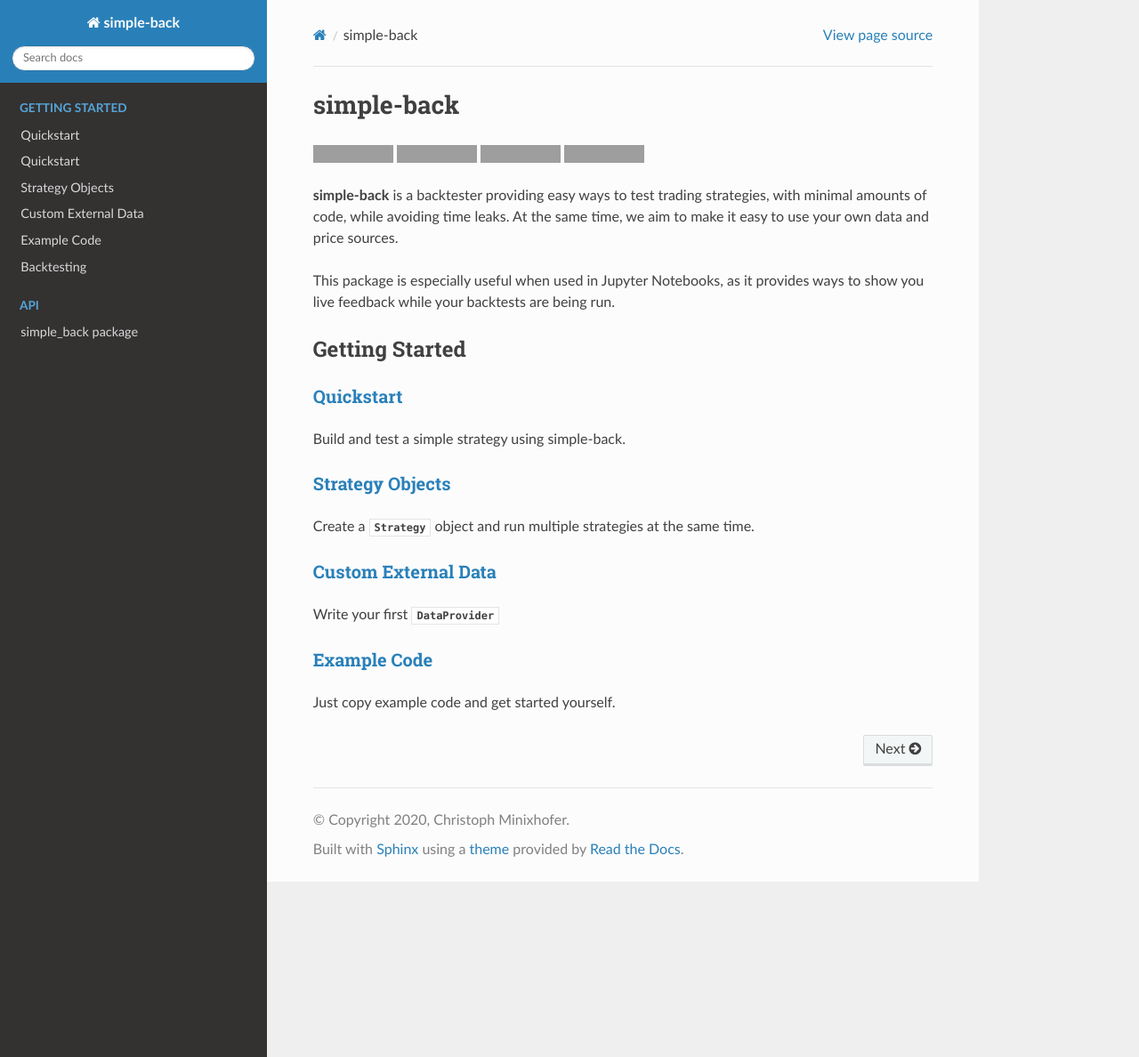
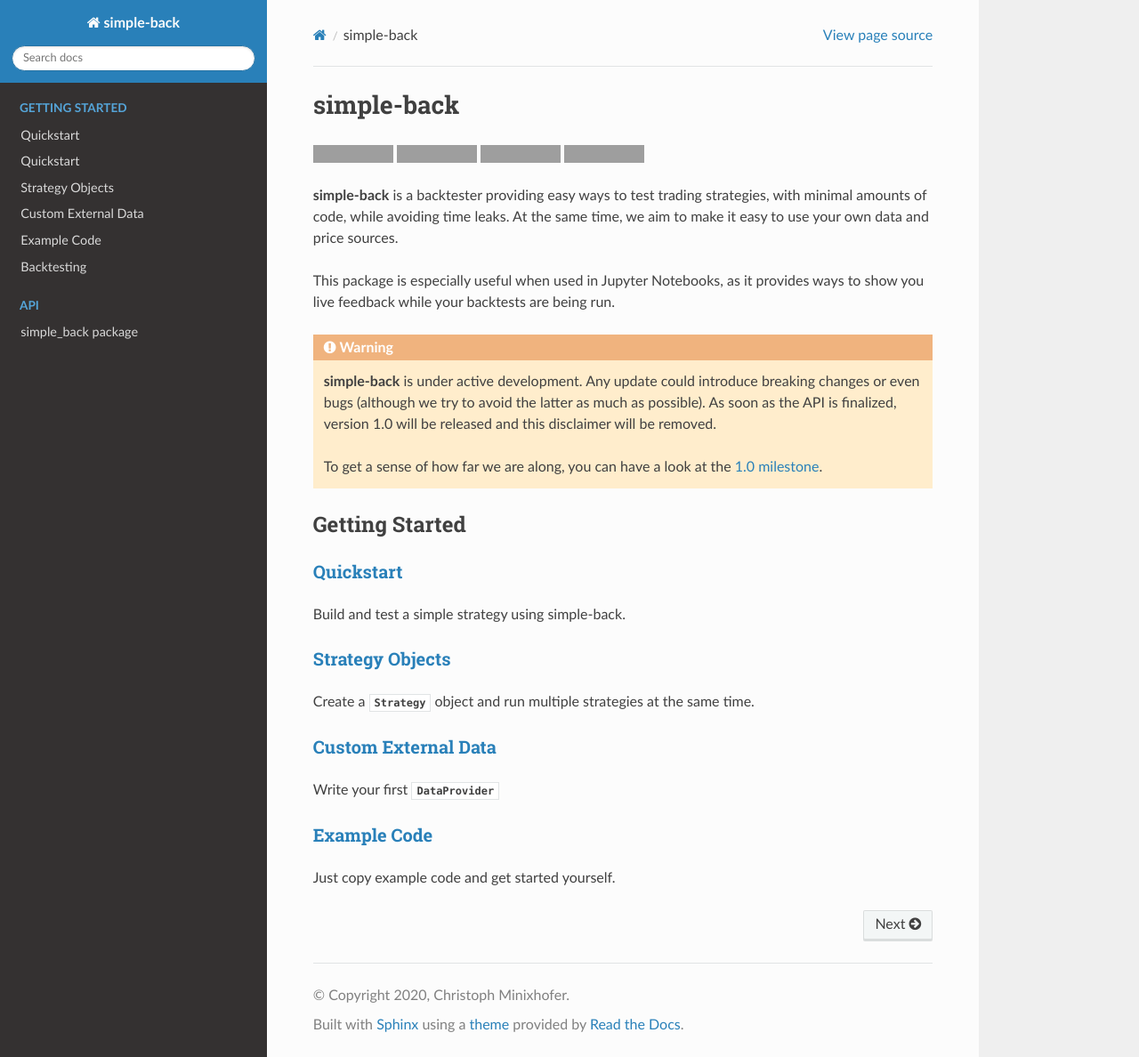
Before and after one commit to MiniXC/simple-back, a Sphinx documentation site: the page built from docs/index.rst, in a window 1280 px wide and 1188 px high. Shown: the whole window at 89% size. Built offline with Sphinx 7.4.7 and the Read the Docs theme 2.0.0, drawn with Linux system fonts in a browser that asks for light colours; grey boxes are pictures that could not be loaded.

Commit message:
fix version test, add documentation disclaimer

```diff
--- a/docs/index.rst
+++ b/docs/index.rst
@@ -22,6 +22,16 @@
 This package is especially useful when used in Jupyter Notebooks,
 as it provides ways to show you live feedback
 while your backtests are being run.
+
+.. warning::
+    **simple-back** is under active development.
+    Any update could introduce breaking changes or even bugs (although we try to avoid the latter as much as possible).
+    As soon as the API is finalized, version 1.0 will be released and this disclaimer will be removed.
+
+    To get a sense of how far we are along, you can have a look at the `1.0 milestone`_.
+
+.. _1.0 milestone:
+   https://github.com/MiniXC/simple-back/milestone/1
 
 Getting Started
 ===============
```
Also changed, not shown: 1 other file.
